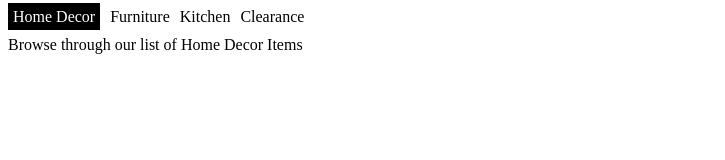
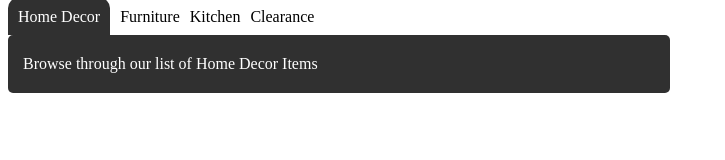
Before and after one commit to georgesunil81/web-components, a plain HTML site: page Tabs/index.html in a window 1280 px wide. Shown: the whole page, without its empty margins (0-725 px from the left). Drawn offline with Linux system fonts and the light colour scheme.

Commit message:
Add additional CSS rules for better look and feel

```diff
--- a/Tabs/tabs.css
+++ b/Tabs/tabs.css
@@ -10,11 +10,16 @@
 
 .tabComponent .tab .content
 {
-	margin-top: 10px;
 	position: absolute;
-	background-color: white;
 	left: 0px;
-	width: 100%;
+	top: 27px;
+	width: 50%;
+	padding: 20px 15px;
+	border-radius: 5px;
+    background: #303030;
+    color: white;
+    opacity: 0;
+    transition: opacity 500ms ease-out;
 }
 
 .tab-radio
@@ -25,16 +30,22 @@
 .tab label
 {
 	margin-right: 10px;
+	cursor: pointer;
+	border-top-right-radius: 10px;
+	border-top-left-radius: 10px;
 }
 
 .tab-radio:checked ~ label
 {
-	padding: 5px;
+	padding: 10px;
 	color: white;
-	background-color: black;
+	background-color: #303030;
+	cursor: default;
 }
 
 .tab-radio:checked ~ .content
 {
 	z-index: 1;
+    opacity: 1;
+    transition: opacity 500ms ease-out;
 }
```
